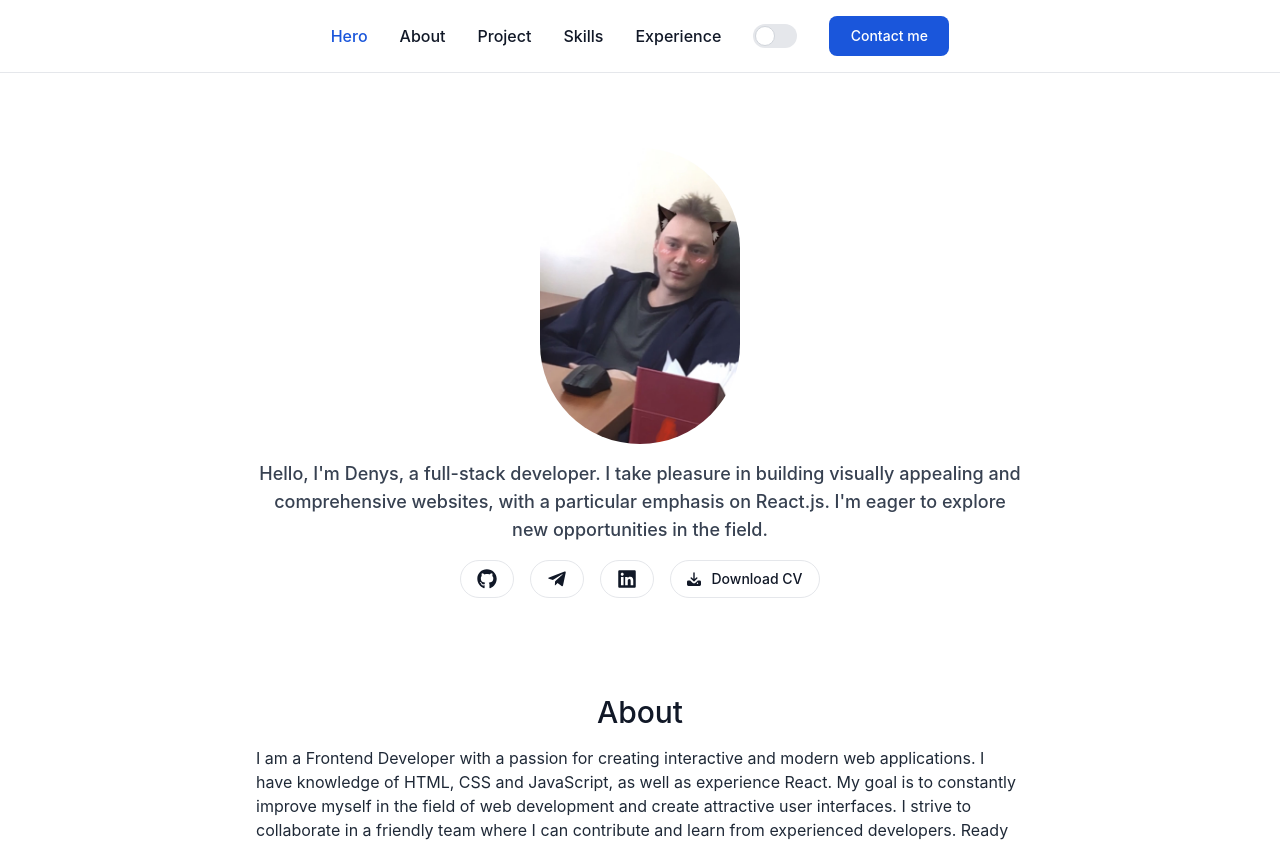
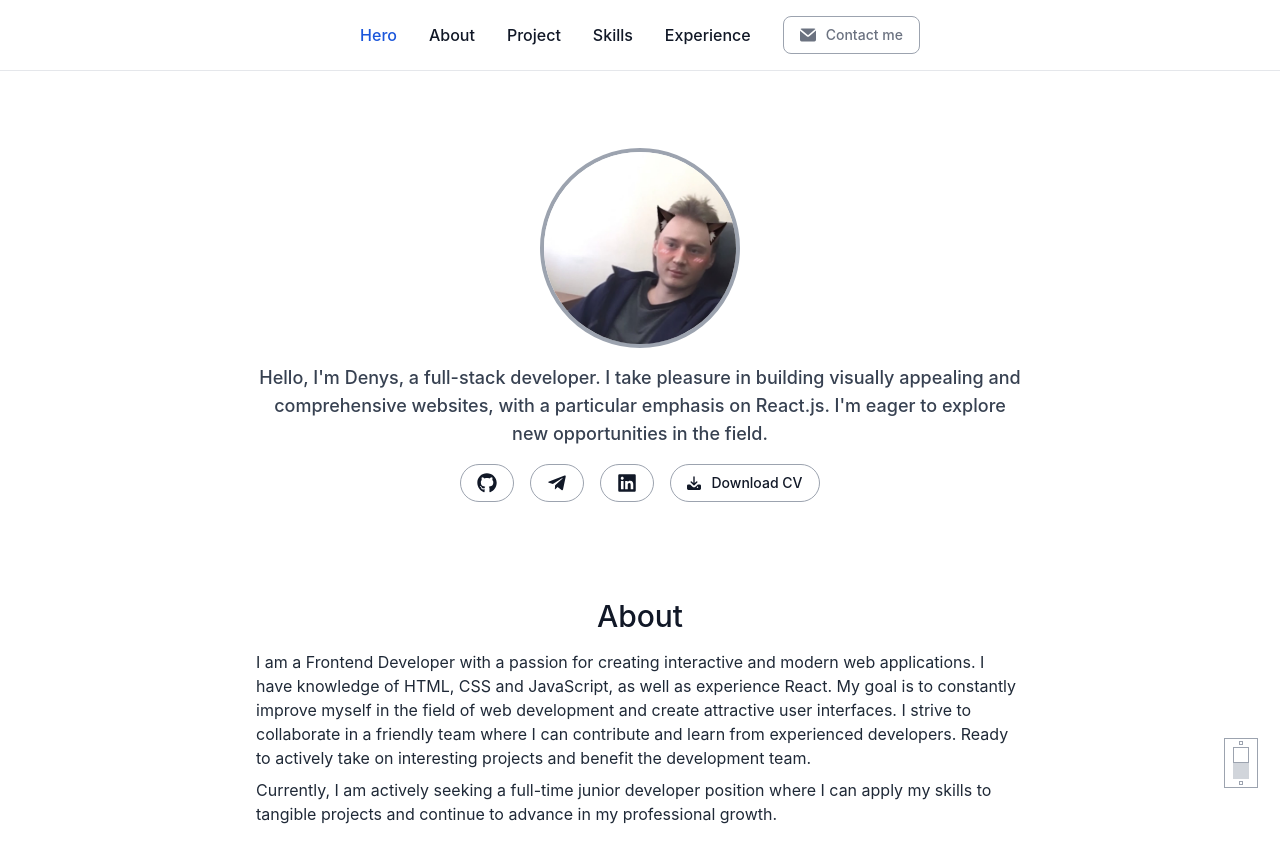
Before and after one commit to TrifonovDenys/CV, a React (Vite) app: page / in a window 1280 px wide. Shown: the top 842 px of the page. Built offline with nearby package versions, Linux system fonts and the light colour scheme.

Commit message:
toggle fix

```diff
--- a/index.html
+++ b/index.html
@@ -2,7 +2,7 @@
 <html lang="en">
   <head>
     <meta charset="UTF-8" />
-    <link rel="icon" type="image/svg+xml" href="/public/favicon.ico" />
+    <link rel="icon" type="image/svg+xml" href="/favicon.ico" />
     <meta name="viewport" content="width=device-width, initial-scale=1.0" />
     <title>portfolio Tryfonov Denys</title>
     <script type="text/javascript">
--- a/src/App.jsx
+++ b/src/App.jsx
@@ -10,6 +10,7 @@ import { useSideFormStore } from './zustand/sideForm';
 import { useColorSchemeStore } from './zustand/theme';
 import { useModalStore } from './zustand/useModal';
 import ScrollUp from './components/ScrollUp/ScrollUp';
+import ToggleTheme from './components/Buttons/ToggleTheme';
 const App = () => {
   const { currentColorScheme } = useColorSchemeStore();
   const { sideForm } = useSideFormStore();
@@ -30,6 +31,7 @@ const App = () => {
         </main>
         <ContactDrawer />
       </div>
+      <ToggleTheme />
       <ScrollUp />
     </div>
   );
--- a/src/components/Buttons/ContactMe.jsx
+++ b/src/components/Buttons/ContactMe.jsx
@@ -1,10 +1,12 @@
+import LetterSvg from '../ContactDrawer/Svg/LetterSvg';
 import { useSideFormStore } from '../../zustand/sideForm';
+import CrossSvg from '../ContactDrawer/Svg/CrossSvg';
 
 const ContactMe = () => {
   const { sideForm, toggleSideForm } = useSideFormStore();
   return (
     <div className='text-center'>
-      <button
+      {/* <button
         className='text-white min-w-[120px] bg-blue-700 hover:bg-blue-800 focus:ring-4 focus:ring-blue-300 font-medium rounded-lg text-sm px-5 py-2.5 dark:bg-blue-600 dark:hover:bg-blue-700 focus:outline-none dark:focus:ring-blue-800'
         type='button'
         data-drawer-target='drawer-body-scrolling'
@@ -15,6 +17,25 @@ const ContactMe = () => {
         onClick={toggleSideForm}
       >
         {!sideForm ? 'Contact me' : 'Hide form'}
+      </button> */}
+      <button
+        onClick={toggleSideForm}
+        type='button'
+        data-drawer-target='drawer-body-scrolling'
+        data-drawer-show='drawer-body-scrolling'
+        data-drawer-body-scrolling='true'
+        data-drawer-backdrop='false'
+        aria-controls='drawer-body-scrolling'
+        className='inline-flex items-center px-4 py-2 text-sm font-medium text-gray-500 bg-white border border-gray-400 rounded-lg hover:bg-gray-100 hover:text-blue-700 focus:z-10 focus:ring-4 focus:outline-none focus:ring-gray-200 focus:text-blue-700 dark:bg-gray-800 dark:text-gray-400 dark:border-gray-600 dark:hover:text-white dark:hover:bg-gray-700 dark:focus:ring-gray-700'
+      >
+        {!sideForm ? (
+          <LetterSvg />
+        ) : (
+          <span className='me-2.5'>
+            <CrossSvg />
+          </span>
+        )}
+        {!sideForm ? 'Contact me' : 'Hide form'}
       </button>
     </div>
   );
--- a/src/components/Buttons/ToggleTheme.jsx
+++ b/src/components/Buttons/ToggleTheme.jsx
@@ -4,16 +4,21 @@ const ToggleTheme = () => {
   const { currentColorScheme, toggleColorScheme } = useColorSchemeStore();
 
   return (
-    <div className='flex gap-4'>
-      <label className="relative inline-flex items-center cursor-pointer">
-        <input onChange={() => toggleColorScheme()}
+    <div
+      className={`md:!fixed md:bottom-5 md:right-3.5 flex gap-4 rotate-90 border-gray-400 border px-2 py-2 after:-translate-x-[150%] after:translate-y-[200%] md:after:-translate-x-[150%] md:after:translate-y-[150%] after:content-[""] after:absolute after:bg-white after:border-gray-400 after:border after:w-1 after:h-1 after:transition-all before:translate-x-[850%] before:translate-y-[200%] md:before:translate-x-[850%] md:before:translate-y-[150%] before:content-[""] before:absolute before:bg-white before:border-gray-400 before:border before:w-1 before:h-1 before:transition-all`}
+    >
+      <label className='relative inline-flex items-center cursor-pointer '>
+        <input
+          onChange={() => toggleColorScheme()}
           checked={currentColorScheme === 'dark'}
           id='color-schema'
           type='checkbox'
-          value='' className="sr-only peer" />
-        <div className="w-11 h-6 bg-gray-200 peer-focus:outline-none peer-focus:ring-4 peer-focus:ring-blue-300 dark:peer-focus:ring-blue-800 rounded-full peer dark:bg-gray-700 peer-checked:after:translate-x-full rtl:peer-checked:after:-translate-x-full peer-checked:after:border-white after:content-[''] after:absolute after:top-[2px] after:start-[2px] after:bg-white after:border-gray-300 after:border after:rounded-full after:w-5 after:h-5 after:transition-all dark:border-gray-600 peer-checked:bg-blue-600"></div>
+          value=''
+          className='sr-only peer'
+        />
+        {/* <div className="w-11 h-6 bg-gray-200 peer-focus:outline-none peer-focus:ring-4 peer-focus:ring-blue-300 dark:peer-focus:ring-blue-800 rounded-full peer dark:bg-gray-700 peer-checked:after:translate-x-full rtl:peer-checked:after:-translate-x-full peer-checked:after:border-white after:content-[''] after:absolute after:top-[2px] after:start-[2px] after:bg-white after:border-gray-300 after:border after:rounded-full after:w-5 after:h-5 after:transition-all dark:border-gray-600 peer-checked:bg-blue-600"></div> */}
+        <div className="flex items-center w-8 h-4 bg-gray-300 peer-focus:outline-none dark:bg-gray-700 peer-checked:after:translate-x-full rtl:peer-checked:after:-translate-x-full peer-checked:after:border-gray-500 after:content-[''] after:absolute after:bg-white after:border-gray-400 after:border after:w-4 after:h-4 after:transition-all dark:border-gray-700  peer-checked:bg-gray-500"></div>
       </label>
-
     </div>
   );
 };
--- a/src/components/ContactDrawer/Svg/CrossSvg.jsx
+++ b/src/components/ContactDrawer/Svg/CrossSvg.jsx
@@ -3,7 +3,7 @@ const CrossSvg = () => {
     <svg className='w-3 h-3' aria-hidden='true' xmlns='http://www.w3.org/2000/svg' fill='none' viewBox='0 0 14 14'>
       <path stroke='currentColor' strokeLinecap='round' strokeLinejoin='round' strokeWidth='2' d='m1 1 6 6m0 0 6 6M7 7l6-6M7 7l-6 6' />
     </svg>
-  )
-}
+  );
+};
 
-export default CrossSvg
+export default CrossSvg;
--- a/src/components/ExperienceAndEducation/ExpEdItem.jsx
+++ b/src/components/ExperienceAndEducation/ExpEdItem.jsx
@@ -23,7 +23,7 @@ const ExpEdItem = () => {
         </p>
         <button
           onClick={toggleModal}
-          className='inline-flex items-center px-4 py-2 text-sm font-medium text-gray-900 bg-white border border-gray-200 rounded-lg hover:bg-gray-100 hover:text-blue-700 focus:z-10 focus:ring-4 focus:outline-none focus:ring-gray-200 focus:text-blue-700 dark:bg-gray-800 dark:text-gray-400 dark:border-gray-600 dark:hover:text-white dark:hover:bg-gray-700 dark:focus:ring-gray-700'
+          className='inline-flex items-center px-4 py-2 text-sm font-medium text-gray-900 bg-white border border-gray-400 rounded-lg hover:bg-gray-100 hover:text-blue-700 focus:z-10 focus:ring-4 focus:outline-none focus:ring-gray-200 focus:text-blue-700 dark:bg-gray-800 dark:text-gray-400 dark:border-gray-600 dark:hover:text-white dark:hover:bg-gray-700 dark:focus:ring-gray-700'
         >
           <ViewSvg /> View certificate
         </button>
--- a/src/components/Hero/Hero.jsx
+++ b/src/components/Hero/Hero.jsx
@@ -1,25 +1,27 @@
 import { FaGithub, FaTelegramPlane, FaLinkedin } from 'react-icons/fa';
 import img from '../../assets/img/photo_2022-09-27_15-59-45.jpg';
-import cv from "../../assets/img/CV.pdf"
+import cv from '../../assets/img/CV.pdf';
 const Hero = () => {
   return (
     <section className='py-12'>
       <div className='flex flex-col justify-center items-center mb-4'>
-        <div className=' overfow-hidden w-[200px] mb-4'><img className='rounded-full' src={img} alt='' /></div>
+        <div className='overflow-hidden rounded-full w-[200px] h-[200px] mb-4 border-4 border-gray-400'>
+          <img className=' overflow-hodden' src={img} alt='' />
+        </div>
         <p className='text-lg text-center font-medium text-gray-700 dark:text-gray-200'>
           Hello, I'm Denys, a full-stack developer. I take pleasure in building visually appealing and comprehensive websites, with a particular
           emphasis on React.js. I'm eager to explore new opportunities in the field.
         </p>
       </div>
 
-      <div className='flex gap-4 justify-center'>
+      <div className='flex gap-4 justify-center flex-wrap'>
         <ul className='flex gap-4'>
           <li>
             {' '}
             <a
               href='https://github.com/TrifonovDenys'
               target='_blank'
-              className='text-gray-900 bg-white hover:bg-gray-100 border border-gray-200 focus:ring-4 focus:outline-none focus:ring-gray-100 font-medium rounded-full text-sm px-4 py-2 text-center inline-flex items-center dark:focus:ring-gray-600 dark:bg-gray-800 dark:border-gray-700 dark:text-white dark:hover:bg-gray-700 '
+              className='text-gray-900 bg-white hover:bg-gray-100 border border-gray-400 focus:ring-4 focus:outline-none focus:ring-gray-100 font-medium rounded-full text-sm px-4 py-2 text-center inline-flex items-center dark:focus:ring-gray-600 dark:bg-gray-800 dark:border-gray-700 dark:text-white dark:hover:bg-gray-700 '
             >
               <FaGithub size={20} />
             </a>
@@ -28,7 +30,7 @@ const Hero = () => {
             <a
               href='https://t.me/tryfonovdenys'
               target='_blank'
-              className='text-gray-900 bg-white hover:bg-gray-100 border border-gray-200 focus:ring-4 focus:outline-none focus:ring-gray-100 font-medium rounded-full text-sm px-4 py-2 text-center inline-flex items-center dark:focus:ring-gray-600 dark:bg-gray-800 dark:border-gray-700 dark:text-white dark:hover:bg-gray-700 '
+              className='text-gray-900 bg-white hover:bg-gray-100 border border-gray-400 focus:ring-4 focus:outline-none focus:ring-gray-100 font-medium rounded-full text-sm px-4 py-2 text-center inline-flex items-center dark:focus:ring-gray-600 dark:bg-gray-800 dark:border-gray-700 dark:text-white dark:hover:bg-gray-700 '
             >
               <FaTelegramPlane size={20} />
             </a>
@@ -37,15 +39,16 @@ const Hero = () => {
             <a
               href='https://github.com/TrifonovDenys'
               target='_blank'
-              className='text-gray-900 bg-white hover:bg-gray-100 border border-gray-200 focus:ring-4 focus:outline-none focus:ring-gray-100 font-medium rounded-full text-sm px-4 py-2 text-center inline-flex items-center dark:focus:ring-gray-600 dark:bg-gray-800 dark:border-gray-700 dark:text-white dark:hover:bg-gray-700 '
+              className='text-gray-900 bg-white hover:bg-gray-100 border border-gray-400 focus:ring-4 focus:outline-none focus:ring-gray-100 font-medium rounded-full text-sm px-4 py-2 text-center inline-flex items-center dark:focus:ring-gray-600 dark:bg-gray-800 dark:border-gray-700 dark:text-white dark:hover:bg-gray-700 '
             >
               <FaLinkedin size={20} />
             </a>
           </li>
         </ul>
         <a
-          href={cv} download={cv}
-          className='inline-flex items-center px-4 py-2 text-sm font-medium text-gray-900 bg-white border border-gray-200 rounded-full hover:bg-gray-100 hover:text-blue-700 focus:z-10 focus:ring-4 focus:outline-none focus:ring-gray-200 focus:text-blue-700 dark:bg-gray-800 dark:text-gray-400 dark:border-gray-600 dark:hover:text-white dark:hover:bg-gray-700 dark:focus:ring-gray-700'
+          href={cv}
+          download={cv}
+          className='inline-flex items-center px-4 py-2 text-sm font-medium text-gray-900 bg-white border border-gray-400 rounded-full hover:bg-gray-100 hover:text-blue-700 focus:z-10 focus:ring-4 focus:outline-none focus:ring-gray-200 focus:text-blue-700 dark:bg-gray-800 dark:text-gray-400 dark:border-gray-600 dark:hover:text-white dark:hover:bg-gray-700 dark:focus:ring-gray-700'
         >
           <svg className='w-3.5 h-3.5 me-2.5' aria-hidden='true' xmlns='http://www.w3.org/2000/svg' fill='currentColor' viewBox='0 0 20 20'>
             <path d='M14.707 7.793a1 1 0 0 0-1.414 0L11 10.086V1.5a1 1 0 0 0-2 0v8.586L6.707 7.793a1 1 0 1 0-1.414 1.414l4 4a1 1 0 0 0 1.416 0l4-4a1 1 0 0 0-.002-1.414Z' />
--- a/src/components/Navigation/Navigation.jsx
+++ b/src/components/Navigation/Navigation.jsx
@@ -13,6 +13,8 @@ const Navigation = () => {
     <nav className='bg-white dark:bg-gray-800 fixed w-full z-20 top-0 start-0 border-b border-gray-200 dark:border-gray-600'>
       <div className='max-w-screen-xl flex flex-wrap items-center justify-center mx-auto p-4 gap-8 '>
         <div className='flex md:order-2 space-x-3 md:space-x-0 rtl:space-x-reverse'>
+          <ToggleTheme />
+
           <ContactMe />
           <button
             // data-collapse-toggle='navbar-sticky'
@@ -69,9 +71,6 @@ const Navigation = () => {
                 Experience
               </a>
             </li>
-            <li>
-              <ToggleTheme />
-            </li>
           </ul>
         </div>
       </div>
--- a/src/components/ScrollUp/ScrollUp.jsx
+++ b/src/components/ScrollUp/ScrollUp.jsx
@@ -24,7 +24,7 @@ const ScrollUp = () => {
       type='button'
       data-te-ripple-init
       data-te-ripple-color='light'
-      className={`!fixed bottom-5 right-5 rounded-full p-3 text-xs font-medium uppercase leading-tight text-white dark:text-gray-900 hover:text-white dark:hover:text-white shadow-md transition duration-150 ease-in-out dark:bg-blue-100 bg-blue-950 hover:bg-red-700 hover:shadow-lg dark:hover:bg-red-700 dark:hover:shadow-lg focus:bg-red-700 focus:shadow-lg focus:outline-none focus:ring-0 active:bg-red-800 active:shadow-lg ${
+      className={`!fixed bottom-5 right-5 opacity-60 md:opacity-100 md:bottom-20 md:right-5 rounded-full p-3 text-xs font-medium uppercase leading-tight text-white dark:text-gray-900 hover:text-white dark:hover:text-white shadow-md transition duration-150 ease-in-out dark:bg-blue-100 bg-blue-950 hover:bg-red-700 hover:shadow-lg dark:hover:bg-red-700 dark:hover:shadow-lg focus:bg-red-700 focus:shadow-lg focus:outline-none focus:ring-0 active:bg-red-800 active:shadow-lg ${
         isVisible ? '' : 'hidden'
       }`}
       onClick={() => backToTop()}
```
